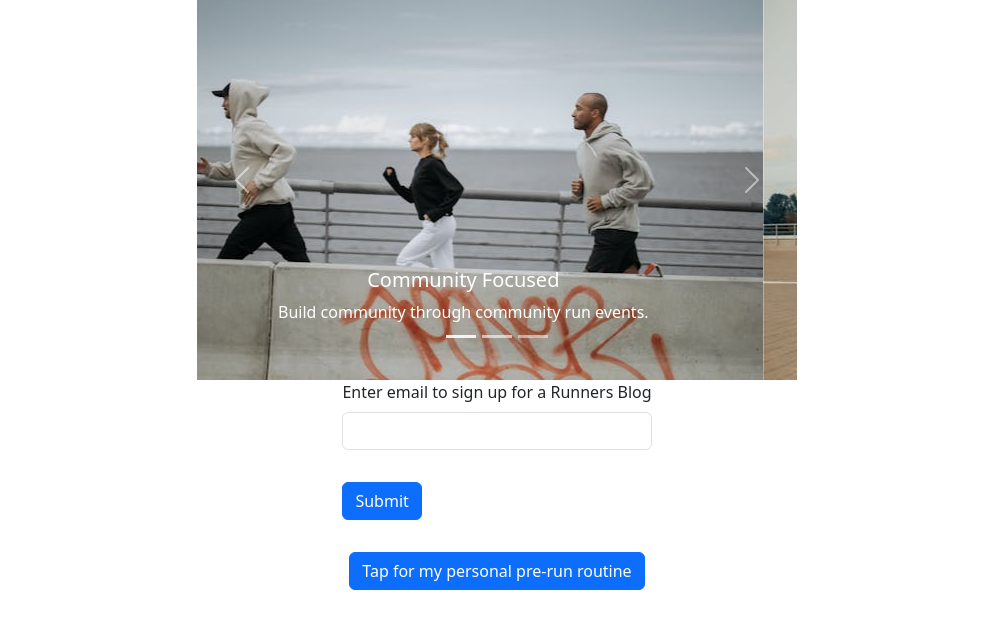
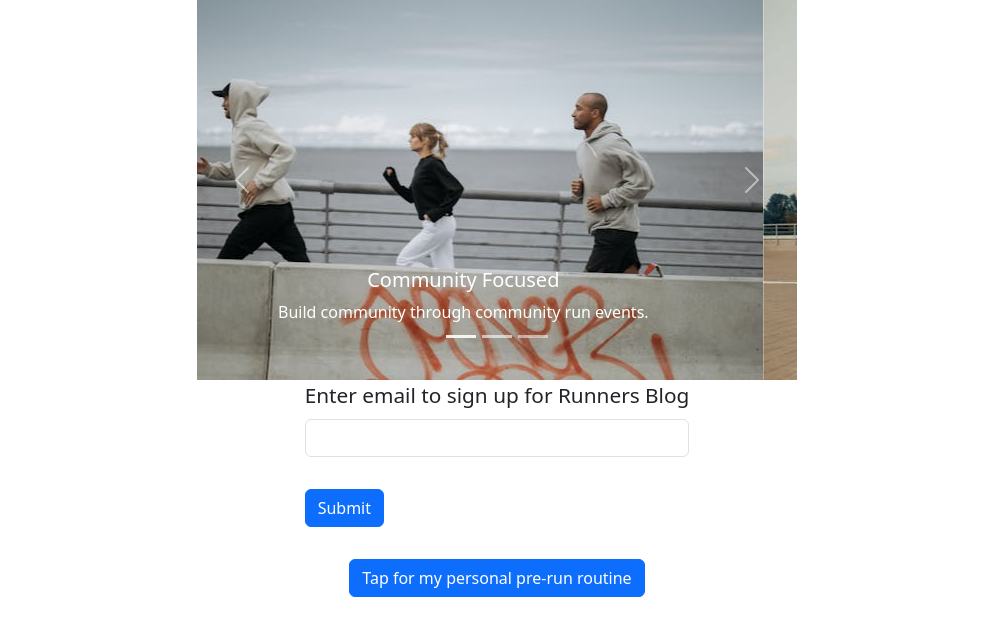
Before and after one commit to jesusvera99/advanced-bootstrap, a plain HTML site: page index.html in a window 1280 px wide. Shown: the part 120-756 px from the top of the page, without its empty margins (143-1130 px from the left). Drawn offline with nearby package versions, Linux system fonts and the light colour scheme.

Commit message:
Changes to Form Label size

```diff
--- a/index.html
+++ b/index.html
@@ -30,6 +30,10 @@
 
         .form-control.is-invalid {
             border-color: red;
+        }
+
+        .form-label {
+            font-size: 1.3rem;
         }
 
 
@@ -113,7 +117,7 @@
         <!--Form Valiation Bootstrap-->
         <form class="needs-validation" novalidate>
             <div class="mb-3">
-                <label for="exampleInputEmail1" class="form-label">Enter email to sign up for a Runners Blog</label>
+                <label for="exampleInputEmail1" class="form-label">Enter email to sign up for Runners Blog</label>
                 <input type="email" class="form-control" id="exampleInputEmail1" aria-describedby="emailHelp" required>
                 <div class="invalid-feedback custom-error">
                     Please provide a valid email address.
```
